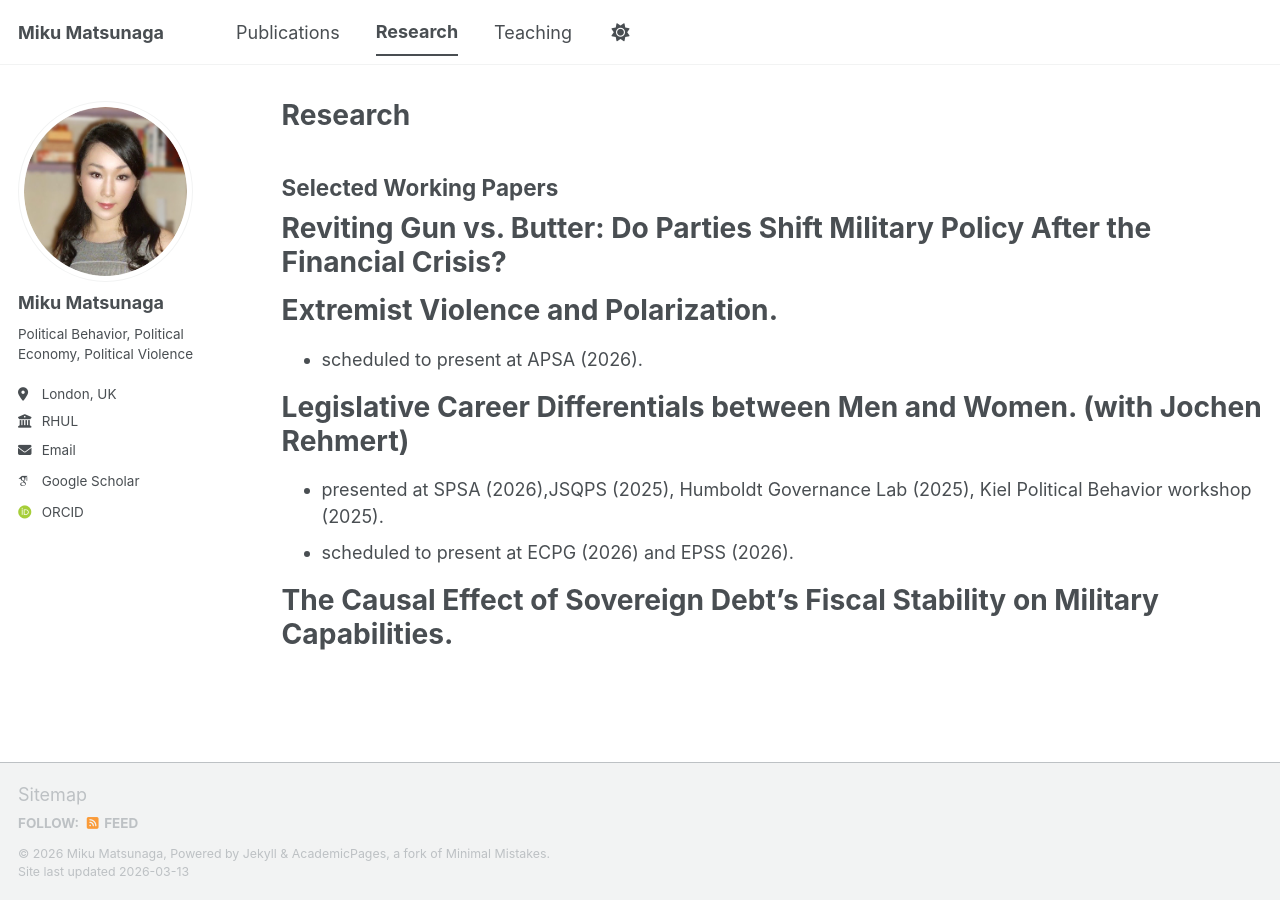
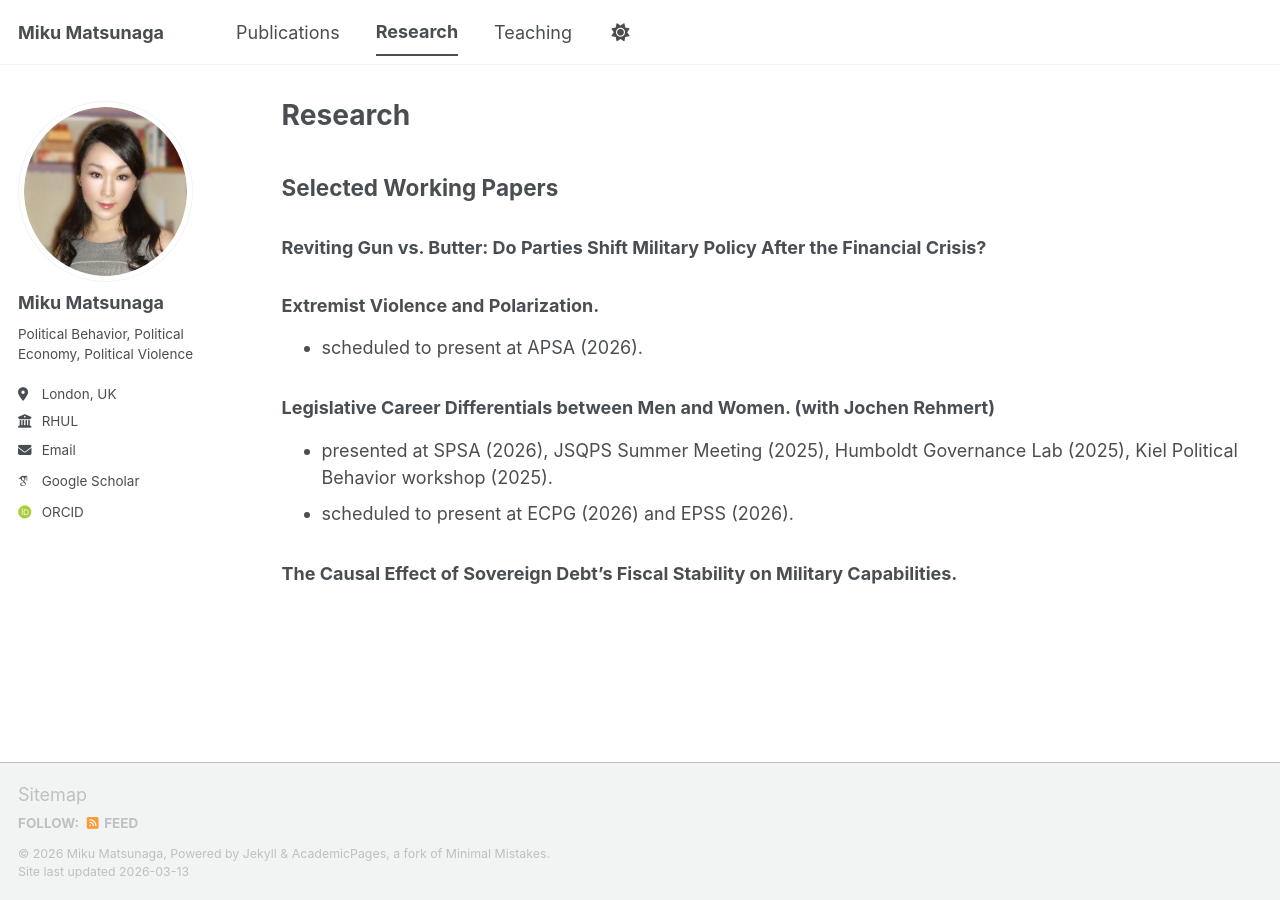
Before and after one commit to mikumatsunaga/mikumatsunaga.github.io, a Jekyll site: the page built from _pages/research.md, in a window 1280 px wide. Built offline with Jekyll 4.4.1, drawn with Linux system fonts in a browser that asks for light colours; some web fonts are replaced; a script bundle is joined from its source files by our own code; library files that are not in the unit come from our copies.

Commit message:
Update research.md

```diff
--- a/_pages/research.md
+++ b/_pages/research.md
@@ -7,13 +7,13 @@ author_profile: true
 
 ## Selected Working Papers
 
-# Reviting Gun vs. Butter: Do Parties Shift Military Policy After the Financial Crisis?
+### Reviting Gun vs. Butter: Do Parties Shift Military Policy After the Financial Crisis?
 
-# Extremist Violence and Polarization.
+### Extremist Violence and Polarization.
 - scheduled to present at APSA (2026).
 
-# Legislative Career Differentials between Men and Women. (with Jochen Rehmert)
-- presented at SPSA (2026),JSQPS (2025), Humboldt Governance Lab (2025), Kiel Political Behavior workshop (2025).
+### Legislative Career Differentials between Men and Women. (with Jochen Rehmert)
+- presented at SPSA (2026), JSQPS Summer Meeting (2025), Humboldt Governance Lab (2025), Kiel Political Behavior workshop (2025).
 - scheduled to present at ECPG (2026) and EPSS (2026).
 
-# The Causal Effect of Sovereign Debt’s Fiscal Stability on Military Capabilities.
+### The Causal Effect of Sovereign Debt’s Fiscal Stability on Military Capabilities.
```
